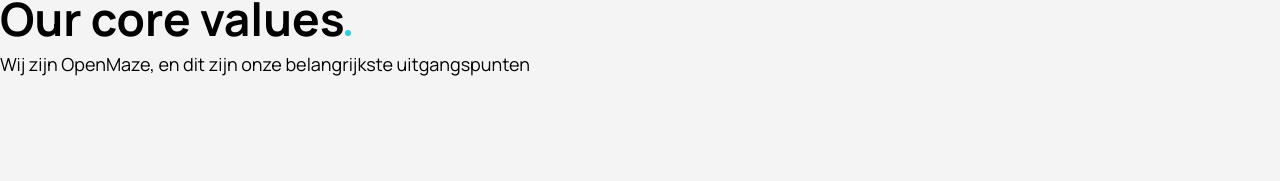
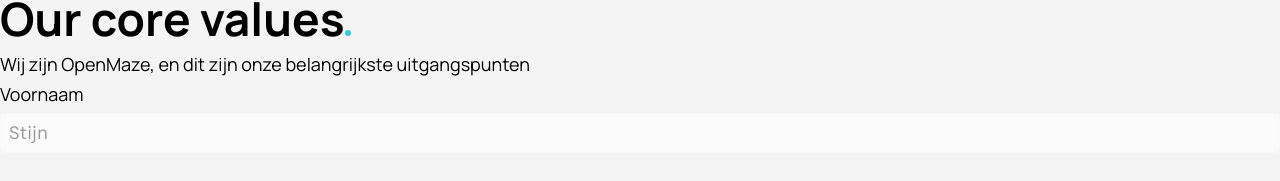
Before and after one commit to Open-Maze/website, a React (Create React App) app: page / in a window 1280 px wide. Shown: the part 261-442 px from the top of the page. Built offline with nearby package versions, Linux system fonts and the light colour scheme.

Commit message:
Input field with label

```diff
--- /dev/null
+++ b/src/components/Input/Input.jsx
@@ -0,0 +1,21 @@
+import React from 'react';
+import './Input.scss';
+
+const Input = ({ label, handleChange, value, placeholder, outline, white, fullwidth, inputType }) => (
+  <div className="Input">
+    {label && <p className="label">{label}</p>}
+    <div className="input-wrapper">
+      <input
+        onChange={handleChange}
+        value={value}
+        type={inputType}
+        placeholder={placeholder}
+        className={`input ${white ? 'white' : ''} ${outline ? 'outline' : ''} `}
+        style={{ width: `${fullwidth ? 'fullwidth' : ''}` }}
+        id="input"
+      />
+    </div>
+  </div>
+);
+
+export default Input;
--- /dev/null
+++ b/src/components/Input/Input.scss
@@ -0,0 +1,45 @@
+@import 'src/styles/variables';
+
+.Input {
+  max-width: 100%;
+  overflow: hidden;
+  display: grid;
+  gap: $spacing-004;
+
+  .label {
+    font-size: $fs-p;
+  }
+
+  .input-wrapper {
+    position: relative;
+    max-width: 100%;
+    overflow: hidden;
+    display: grid;
+
+    input {
+      margin: 0;
+      height: 40px;
+      background-color: $super-light-gray;
+      border: 1.5px solid $light-gray;
+      color: $black;
+      border-radius: $br-5;
+      max-width: 100%;
+      overflow: hidden;
+      padding: 0 $spacing-008;
+
+      &::placeholder {
+        color: rgba($black, 0.4);
+      }
+
+      &.white {
+        border: 1.5px solid $light-gray;
+        background-color: white;
+        border-radius: $br-5;
+      }
+
+      &.fullwidth {
+        width: 100%;
+      }
+    }
+  }
+}
--- a/src/index.jsx
+++ b/src/index.jsx
@@ -1,12 +1,12 @@
 import React from 'react';
 import * as ReactDOMClient from 'react-dom/client';
-
-import App from './components/App/App';
 
 import './styles/reset.scss';
 import './styles/main.scss';
 import './styles/fonts.scss';
 import './styles/colors.scss';
+
+import App from './components/App/App';
 
 import reportWebVitals from './reportWebVitals';
 
--- a/src/pages/Home.jsx
+++ b/src/pages/Home.jsx
@@ -1,14 +1,26 @@
-import React from 'react';
+import React, { useState } from 'react';
 import './shared.scss';
+import Input from '../components/Input/Input';
 
-const Home = () => (
+const Home = () => {
+  const [inputValue, setInputValue] = useState('');
+  return (
     <div className="page home">
       <h1>Welcome at OpenMaze</h1>
       <br />
       <h4>Lorem ipsum</h4>
       <h2>Our core values</h2>
       <p>Wij zijn OpenMaze, en dit zijn onze belangrijkste uitgangspunten</p>
+      <Input
+        value={inputValue}
+        handleChange={(event) => {
+          setInputValue(event.target.value);
+        }}
+        label="Voornaam"
+        placeholder="Stijn"
+      />
     </div>
   );
+};
 
 export default Home;
--- a/src/styles/_variables.scss
+++ b/src/styles/_variables.scss
@@ -8,9 +8,18 @@ $midnight: #5c0f9e;
 $skyline: #32cbe4;
 $bleach: #f4f4f4;
 
+$super-light-gray: #fbfbfb;
+$light-gray: #f8f8f8;
+
 // Fonts
-$manrope: 'Manrope', Helvetica, Arial, sans-serif;
-$silka: 'Silka', Helvetica, Arial, sans-serif;
+$manrope: 'Manrope',
+Helvetica,
+Arial,
+sans-serif;
+$silka: 'Silka',
+Helvetica,
+Arial,
+sans-serif;
 $fs-h1: 64px;
 $fs-h2: 46px;
 $fs-h3: 26px;
@@ -47,6 +56,7 @@ $spacing-128: 128px;
 $spacing-270: 270px;
 
 // Radius
+$br-5: 5px;
 $br-10: 10px;
 
 // Effects
--- a/src/styles/fonts.scss
+++ b/src/styles/fonts.scss
@@ -20,7 +20,7 @@
     url('../assets/fonts/silka/silka-regularitalic.woff') format('woff'),
     url('../assets/fonts/silka/silka-regularitalic.ttf') format('truetype');
   font-weight: 400;
-  font-style: normal;
+  font-style: italic;
 }
 
 body {
```
Lines whose indentation alone changed are shown as unchanged.
